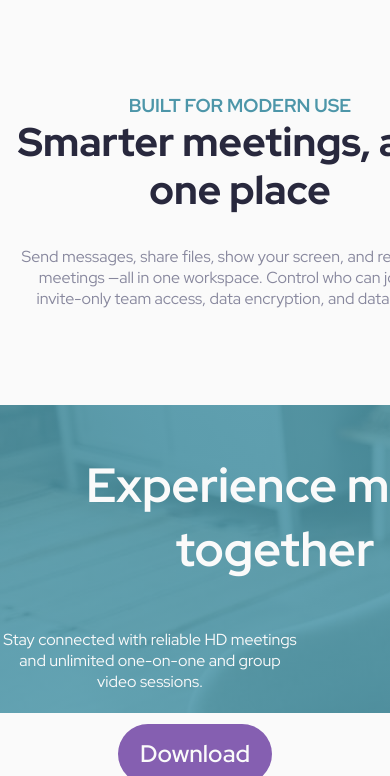
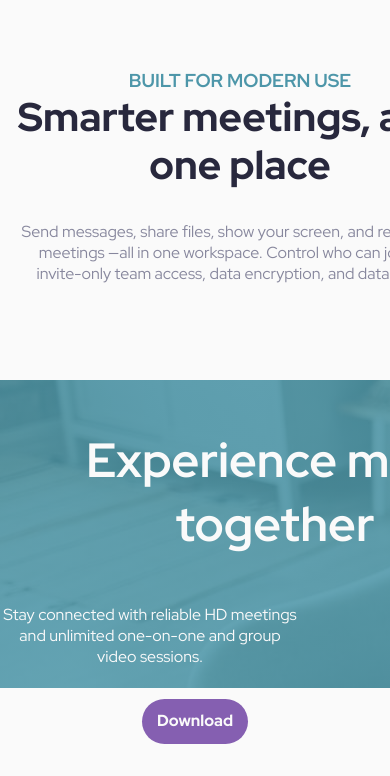
Before and after one commit to syntaCorp/syntaCorp.github.io, a plain HTML site: page index.html in a window 390 px wide. Shown: the part 1224-2000 px from the top of the page. After the commit the page ends 1968 px from the top, so only its background shows below. Drawn offline with Linux system fonts and the light colour scheme.

Commit message:
responsiveness fix

```diff
--- a/styles.css
+++ b/styles.css
@@ -64,15 +64,24 @@ img {
   margin-top: 0;
   margin-bottom: 0;
 }
+/*
+font-family: 'Red Hat Display';
+font-style: normal;
+font-weight: 900;
+font-size: 16px;
+line-height: 26px;
+
+*/
 a {
   text-decoration: none;
   color: #fafafa;
-  font-weight: 600;
-  font-size: 1.5em;
+  font-weight: 900;
   border-radius: 2em;
   background-color: #87879d;
   padding: 0.6em 0.9em;
   margin-top: 1em;
+  line-height: 26px;
+  font-size: 16px;
 }
 p {
   font-size: 1em;
```
